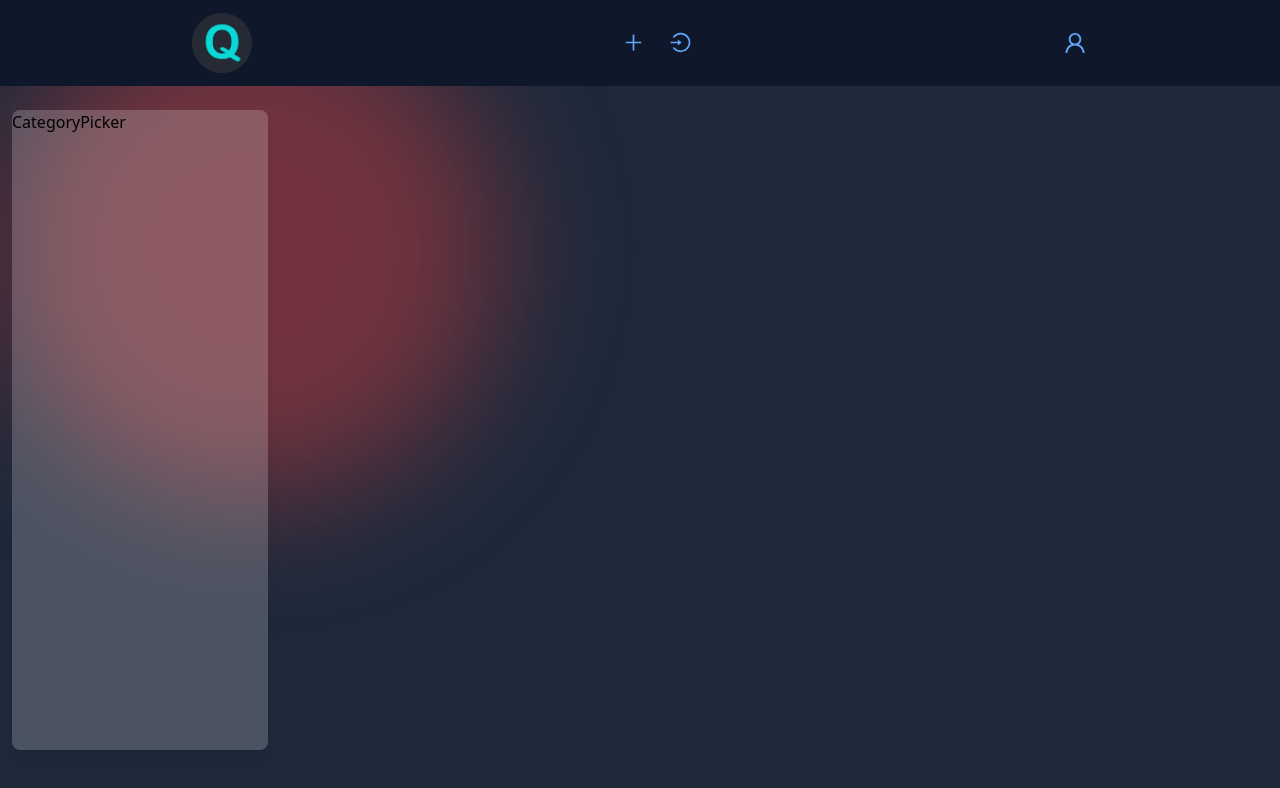
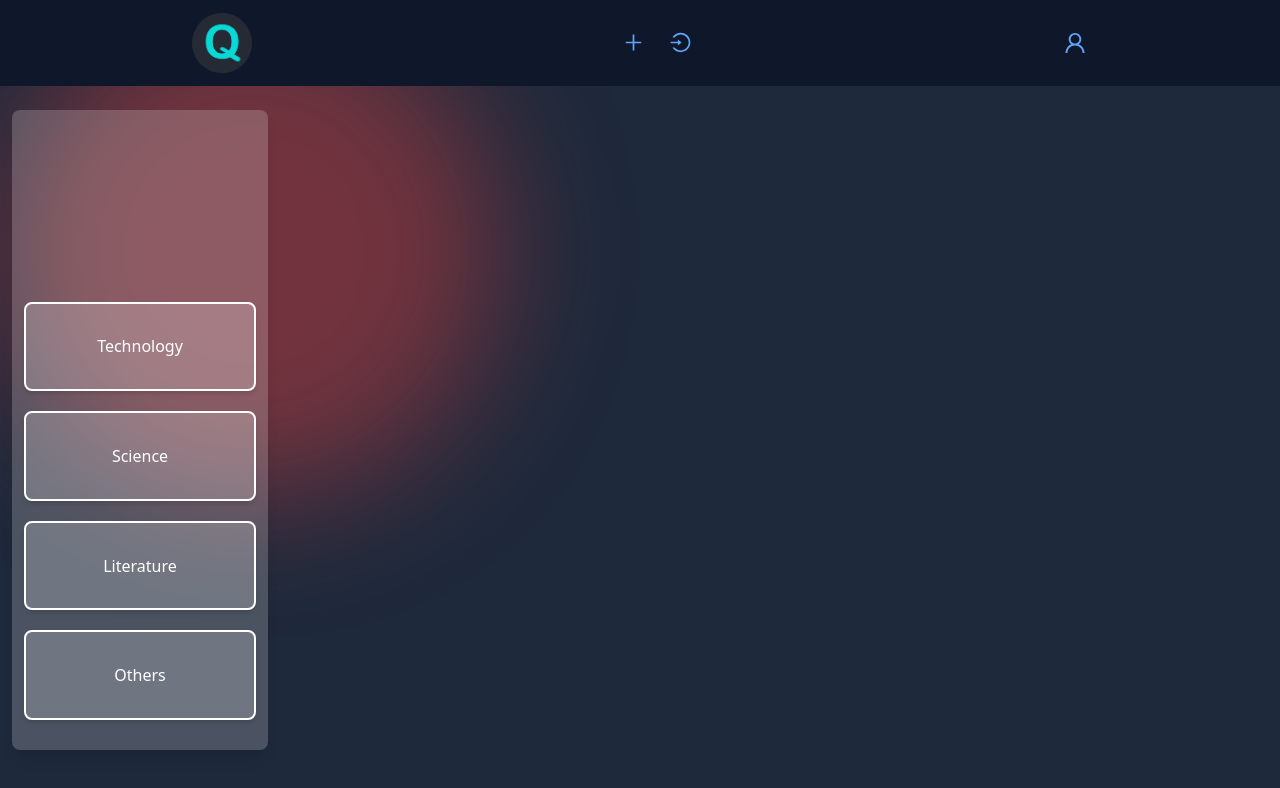
Before and after one commit to Releton/QuizzBuzz, a Next.js app: page / in a window 1280 px wide. Shown: the top 788 px of the page. Built offline with nearby package versions, Linux system fonts and the light colour scheme.

Commit message:
Make category picker

```diff
--- a/app/globals.css
+++ b/app/globals.css
@@ -1,3 +1,12 @@
 @tailwind base;
 @tailwind components;
 @tailwind utilities;
+
+@layer base {
+    .font-outline-2 {
+      -webkit-text-stroke: 2px black;
+    }
+    .font-outline-4 {
+      -webkit-text-stroke: 4px black;
+    }
+  }
--- a/components/CategoryPicker.jsx
+++ b/components/CategoryPicker.jsx
@@ -1,7 +1,41 @@
+"use client";
+
+import { useState } from "react";
+
 function CategoryPicker() {
+  const [selectedCategory, setSelectedCategory] = useState();
+  const setCategory = (cat) => {
+    setSelectedCategory(cat);
+  };
   return (
-    <div className="relative md:fixed z-50 w-[90%] md:w-[30%] xl:w-[20%] mx-auto bg-white bg-opacity-20 backdrop-filter backdrop-blur-sm shadow-lg h-[80vh] rounded-lg mt-6">
-      CategoryPicker
+    <div className="flex-col relative md:fixed z-50 w-[90%] items-center flex md:w-[30%] xl:w-[20%] mx-auto bg-white bg-opacity-20 backdrop-filter backdrop-blur-sm shadow-lg h-[80vh] rounded-lg mt-6">
+      <div className="h-[30%]"></div>
+      <div className="w-full h-[70%] space-y-5 px-3">
+        <div
+          onClick={() => setCategory("technology")}
+          className={`bg-white bg-opacity-20 border-2 border-white w-full h-[20%] rounded-lg shadow-md flex justify-center items-center text-white cursor-pointer hover:scale-105 duration-150 delay-100 ${selectedCategory=="technology" ? 'bg-blue-500 font-bold bg-opacity-80' : ''}`}
+        >
+          Technology
+        </div>
+        <div
+          onClick={() => setCategory("science")}
+          className={`bg-white bg-opacity-20 border-2 border-white w-full h-[20%] rounded-lg shadow-md flex justify-center items-center text-white cursor-pointer hover:scale-105 duration-150 delay-100 ${selectedCategory=="science" ? 'bg-blue-500 font-bold bg-opacity-80' : ''}`}
+        >
+          Science
+        </div>
+        <div
+          onClick={() => setCategory("literature")}
+          className={`bg-white bg-opacity-20 border-2 border-white w-full h-[20%] rounded-lg shadow-md flex justify-center items-center text-white cursor-pointer hover:scale-105 duration-150 delay-100 ${selectedCategory=="literature" ? 'bg-blue-500 font-bold bg-opacity-80' : ''}`}
+        >
+          Literature
+        </div>
+        <div
+          onClick={() => setCategory("others")}
+          className={`bg-white bg-opacity-20 border-2 border-white w-full h-[20%] rounded-lg shadow-md flex justify-center items-center text-white cursor-pointer hover:scale-105 duration-150 delay-100 ${selectedCategory=="others" ? 'bg-blue-500 font-bold bg-opacity-80' : ''}`}
+        >
+          Others
+        </div>
+      </div>
     </div>
   );
 }
--- a/components/Navbar.jsx
+++ b/components/Navbar.jsx
@@ -36,7 +36,7 @@ function Navbar() {
           <motion.div
             animate={{ opacity: 1 }}
             initial={{ opacity: 0 }}
-            className={`absolute top-[50%] left-[50%] bg-slate-950 flex justify-center items-center flex-col gap-3 text-white min-w-[12rem] min-h-[12rem] translate-x-[-50%] translate-y-[-50%] rounded-lg shadow-lg `}
+            className={`absolute top-[50vh] left-[50vw] bg-slate-950 flex justify-center items-center flex-col gap-3 text-white min-w-[12rem] min-h-[12rem] translate-x-[-50%] translate-y-[-50%] rounded-lg shadow-lg `}
           >
             <AiOutlineClose className="absolute right-2 top-2 text-red-500 cursor-pointer" fontSize={20} onClick={() => setShowLogin(false)} />
             <p>Google</p>
```
